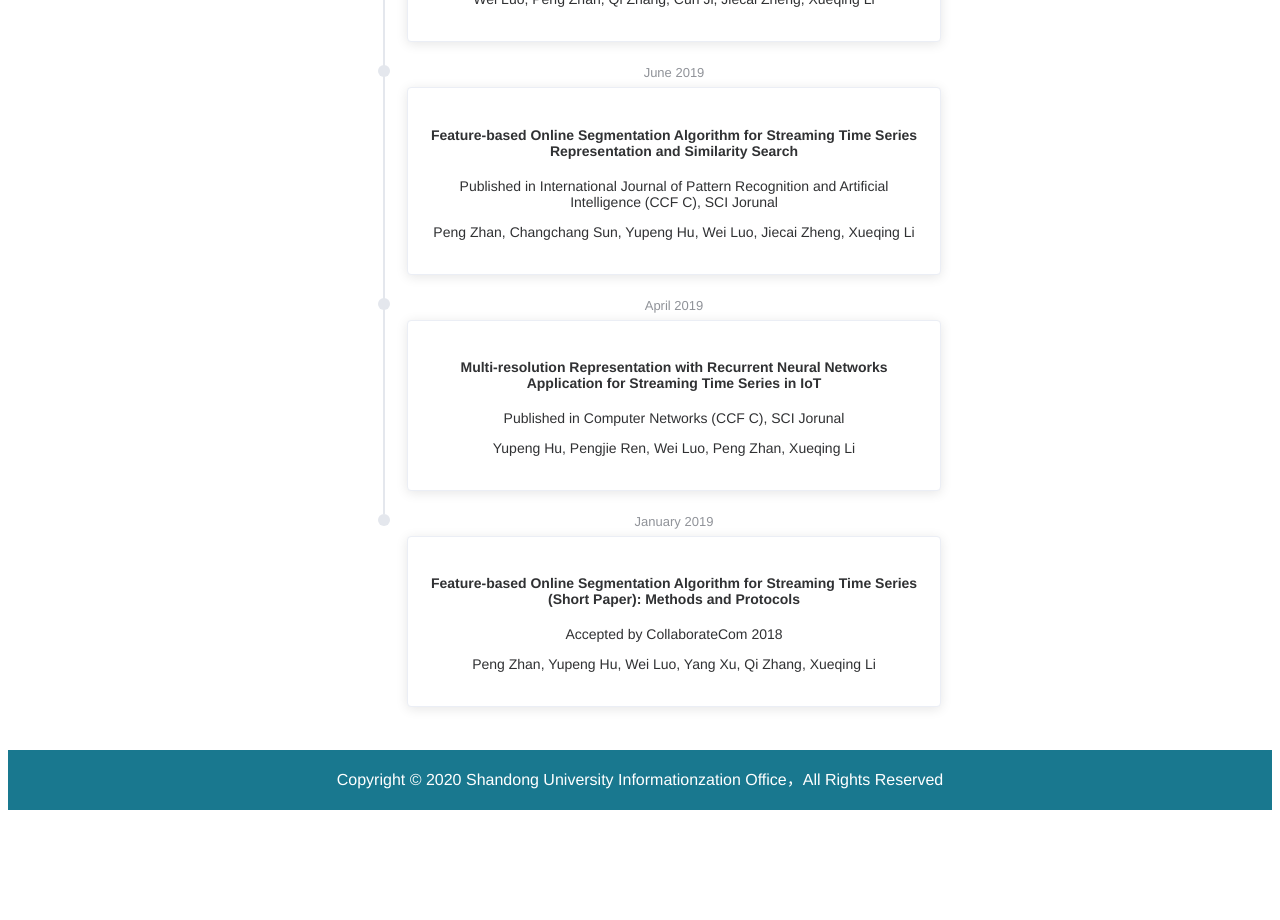
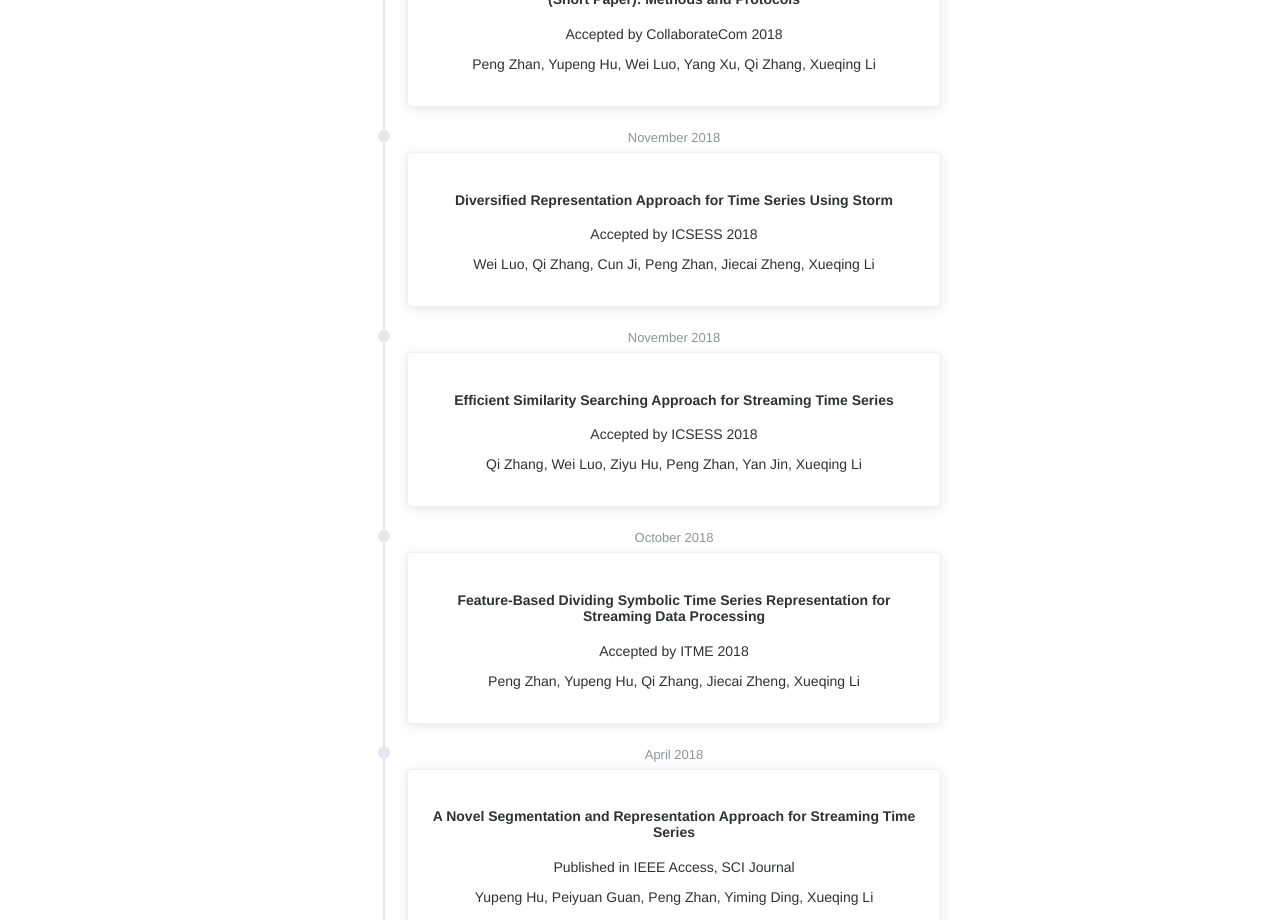
Before and after one commit to PengZh88/NTASWebsite, a Vue app: page /publications in a window 1280 px wide. Shown: the part 1880-2800 px from the top of the page. Before the commit the page ends 2698 px from the top, so only its background shows below. Built offline with nearby package versions, Linux system fonts and the light colour scheme.

Commit message:
补充论文信息 解决f5刷新页面问题，使用created搞定。

```diff
--- a/src/components/home.vue
+++ b/src/components/home.vue
@@ -51,6 +51,11 @@
         isHome: true
       }
     },
+    created() {
+      var currentPath = this.$route.path;
+      this.isHome = currentPath === '/' || currentPath === '/index';
+      this.activeIndex = currentPath;
+    },
     methods: {
       handleSelect(key, keyPath) {
         this.isHome = key === '/' || key === '/index';
--- a/static/publications.json
+++ b/static/publications.json
@@ -53,6 +53,36 @@
       "title": "Feature-based Online Segmentation Algorithm for Streaming Time Series (Short Paper): Methods and Protocols",
       "info": "Accepted by CollaborateCom 2018",
       "authors": "Peng Zhan, Yupeng Hu, Wei Luo, Yang Xu, Qi Zhang, Xueqing Li"
+    },
+    {
+      "date": "November 2018",
+      "title": "Diversified Representation Approach for Time Series Using Storm",
+      "info": "Accepted by ICSESS 2018",
+      "authors": "Wei Luo, Qi Zhang, Cun Ji, Peng Zhan, Jiecai Zheng, Xueqing Li"
+    },
+    {
+      "date": "November 2018",
+      "title": "Efficient Similarity Searching Approach for Streaming Time Series",
+      "info": "Accepted by ICSESS 2018",
+      "authors": "Qi Zhang, Wei Luo, Ziyu Hu, Peng Zhan, Yan Jin, Xueqing Li"
+    },
+    {
+      "date": "October 2018",
+      "title": "Feature-Based Dividing Symbolic Time Series Representation for Streaming Data Processing",
+      "info": "Accepted by ITME 2018",
+      "authors": "Peng Zhan, Yupeng Hu, Qi Zhang, Jiecai Zheng, Xueqing Li"
+    },
+    {
+      "date": "April 2018",
+      "title": "A Novel Segmentation and Representation Approach for Streaming Time Series",
+      "info": "Published in IEEE Access, SCI Journal",
+      "authors": "Yupeng Hu, Peiyuan Guan, Peng Zhan, Yiming Ding, Xueqing Li"
+    },
+    {
+      "date": "March 2018",
+      "title": "边缘计算应用：传感数据异常实时检测算法",
+      "info": "Published in Journal of Computer Research and Development, EI Journal",
+      "authors": "Qi Zhang, Yupeng Hu, Cun Ji, Peng Zhan, Xueqing Li"
     }
   ]
 }
```
